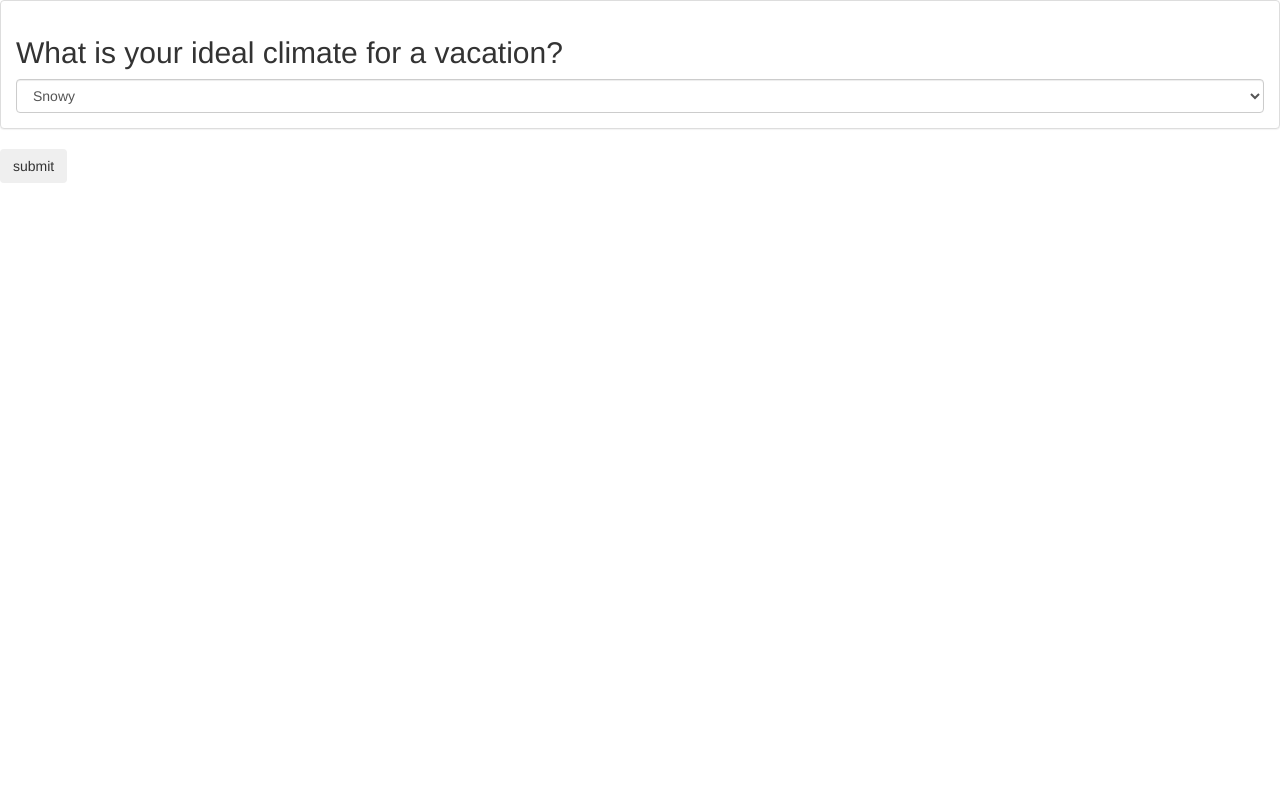
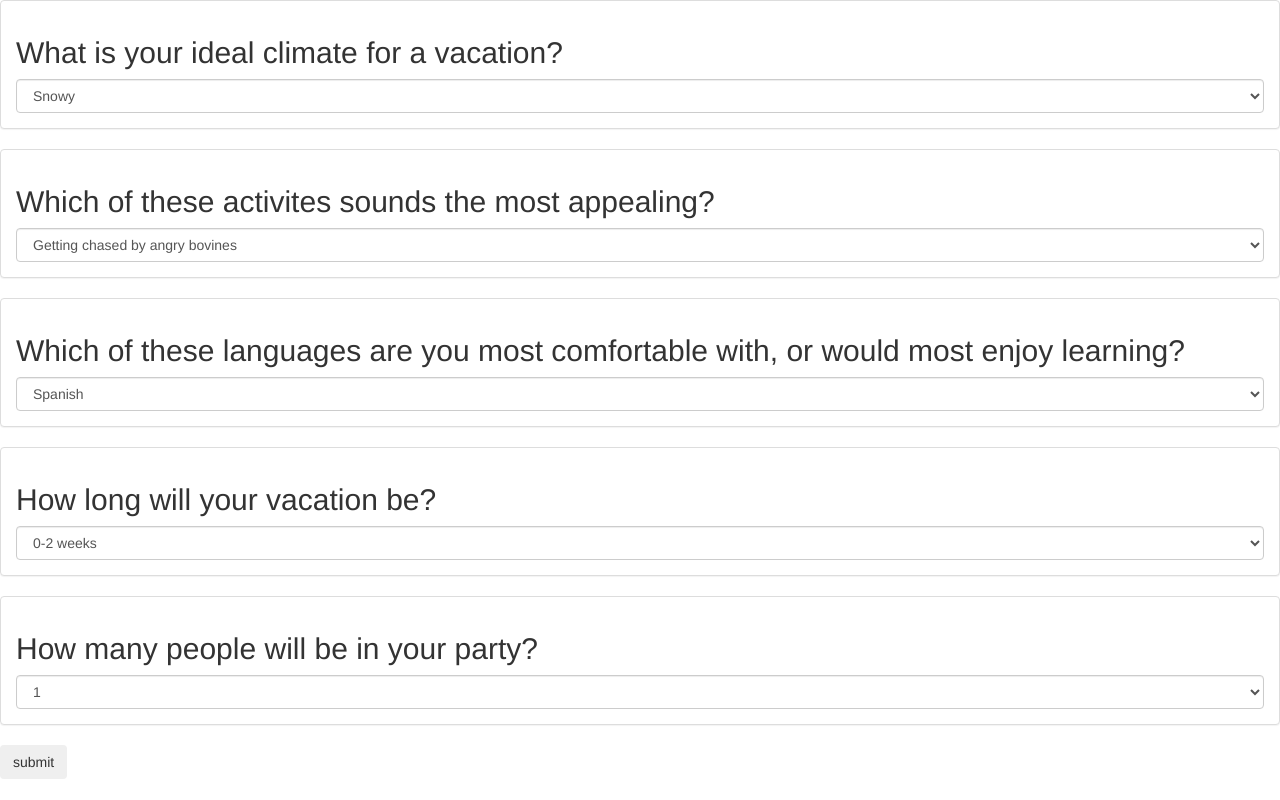
Before and after one commit to alandenison/vacation-survey, a plain HTML site: page index.html in a window 1280 px wide. Drawn offline with Linux system fonts and the light colour scheme.

Commit message:
add 5 all 5 questions to HTML

```diff
--- a/index.html
+++ b/index.html
@@ -21,6 +21,50 @@
           </select>
         </div>
       </div>
+      <div class="panel panel-default">
+        <div class="panel-body">
+          <h2>Which of these activites sounds the most appealing?</h2>
+          <select class="form-control" id="activity">
+            <option value="spain">Getting chased by angry bovines</option>
+            <option value="aspen">Dealing with a combination of stoners and yuppies in close quarters</option>
+            <option value="orcs">getting chased by heavily armored humanoid creatures whose only purpose is to destroy life</option>
+          </select>
+        </div>
+      </div>
+      <div class="panel panel-default">
+        <div class="panel-body">
+          <h2>Which of these languages are you most comfortable with, or would most enjoy learning?</h2>
+          <select class="form-control" id="language">
+            <option value="spanish">Spanish</option>
+            <option value="jargon">Annoying Business Jargon</option>
+            <option value="quenya">Quenya</option>
+          </select>
+        </div>
+      </div>
+      <div class="panel panel-default">
+        <div class="panel-body">
+          <h2>How long will your vacation be?</h2>
+          <select class="form-control">
+            <option>0-2 weeks</option>
+            <option>2-4 weeks</option>
+            <option>over 4 weeks</option>
+          </select>
+        </div>
+      </div>
+      <div class="panel panel-default">
+        <div class="panel-body">
+          <h2>How many people will be in your party?</h2>
+          <select class="form-control">
+            <option>1</option>
+            <option>2</option>
+            <option>3 or more</option>
+          </select>
+        </div>
+      </div>
+
+
+
+
       <div class="submit">
         <button type="submit" class="btn">submit</button>
       </div>
```
